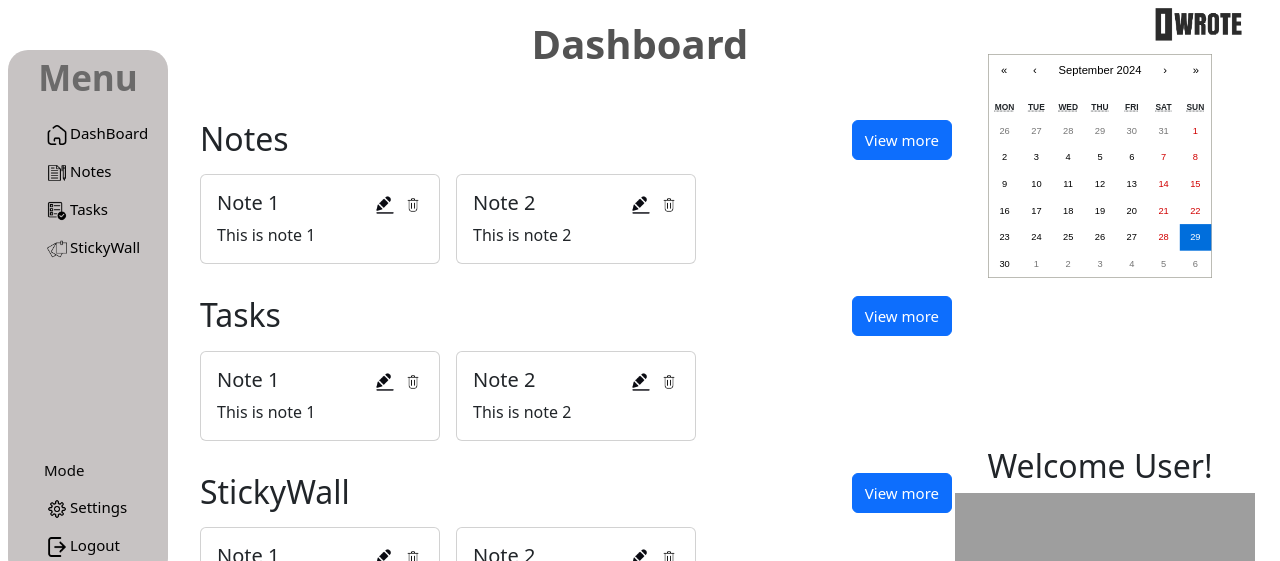
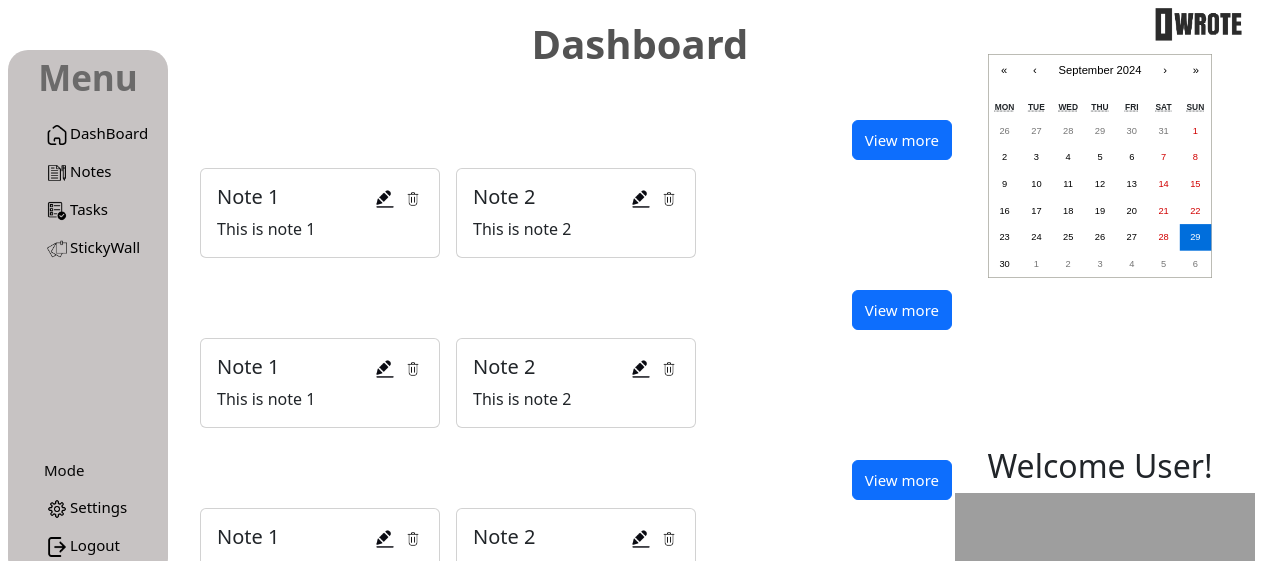
Before and after one commit to dipunjab/iWorte-MERN-Project, a React (Vite) app in the folder frontend/iwrote-mern/: page / in a window 1280 px wide. Shown: the top 561 px of the page. Built offline with nearby package versions, Linux system fonts and the light colour scheme; grey boxes are pictures that could not be loaded.

Commit message:
With Context api 🙃

```diff
--- a/frontend/iwrote-mern/src/App.jsx
+++ b/frontend/iwrote-mern/src/App.jsx
@@ -13,16 +13,6 @@ import ViewNote from "./components/Notes/ViewNote.jsx"
 
 function App() {
 
-  const notes = [
-    {
-      id: 1, title: 'Note 1',
-      content: 'This is note 1'
-    },
-    {
-      id: 2, title: 'Note 2',
-      content: 'This is note 2'
-    }
-  ]
 
   return (
     <>
@@ -33,9 +23,9 @@ function App() {
             <RightBar />
           </div>
           <Routes>
-          <Route path="/" element={<Dashboard notes={notes} />} />
-          <Route path="/notes" element={<Notes notes={notes} />} />
-          <Route path="/viewnote/:noteId" element={<ViewNote notes={notes} />} />
+            <Route path="/" element={<Dashboard />} />
+            <Route path="/notes" element={<Notes />} />
+            <Route path="/viewnote/:noteId" element={<ViewNote />} />
           </Routes>
         </Router>
     </>
--- /dev/null
+++ b/frontend/iwrote-mern/src/ContextApi/NotesContext/NoteContext.js
@@ -0,0 +1,5 @@
+import {createContext} from "react"
+
+const NoteContext = createContext()
+
+export default NoteContext
--- /dev/null
+++ b/frontend/iwrote-mern/src/ContextApi/NotesContext/NoteState.jsx
@@ -0,0 +1,25 @@
+import { useState } from "react";
+import NoteContext from "./NoteContext";
+
+import React from 'react'
+
+function NoteState(props) {
+    const notes = [
+        {
+            id: 1, title: 'Note 1',
+            content: 'This is note 1'
+          },
+        {
+            id: 2, title: 'Note 2',
+            content: 'This is note 2'
+        }
+    ]
+
+  return (
+    <NoteContext.Provider value={{notes}}>
+      {props.children}
+    </NoteContext.Provider>
+  )
+}
+
+export default NoteState
--- a/frontend/iwrote-mern/src/components/Cards(rem)/Cards.jsx
+++ b/frontend/iwrote-mern/src/components/Cards(rem)/Cards.jsx
@@ -1,10 +1,15 @@
-import React from 'react';
+import React, { useContext } from 'react';
 import "./Cards.css";
 import editpng from "../../assets/edit.png";
 import deletepng from "../../assets/delete.png";
 import { useNavigate } from 'react-router-dom';
+import NoteContext from '../../ContextApi/NotesContext/NoteContext';
 
 function Cards(props) {
+
+  const context = useContext(NoteContext)
+  const {notes} = context
+
   const navigate = useNavigate()
   const handleCardClick = (noteId) => {
    navigate(`/viewnote/${noteId}`);
@@ -15,12 +20,12 @@ function Cards(props) {
       {/* Notes displaying section on dashboard */}
       <div className="notes-box mt-4">
         <div className="d-flex justify-content-between align-item-center">
-          <h1 className='fs-2 notes-h1'>{props.title}</h1>
+          <h1 className='fs-2 notes-h1'>{notes.title}</h1>
           <button className={`btn btn-primary view-btn d-${props.display}`}>View more</button>
         </div>
         <div className='notesCard d-flex flex-wrap gap-6'>
-          {props.notes && props.notes.length > 0 ? (
-            props.notes.map((note) => (
+          {notes && notes.length > 0 ? (
+            notes.map((note) => (
               <div key={note.id} className="card m-2 desk-card" onClick={() => handleCardClick(note.id)}>
                 <div className="card-body">
                   <div className='d-flex justify-content-between align-item-center'>
--- a/frontend/iwrote-mern/src/components/Dashboard/Dashboard.jsx
+++ b/frontend/iwrote-mern/src/components/Dashboard/Dashboard.jsx
@@ -1,18 +1,18 @@
-import React, { useState } from 'react'
+import React from 'react'
 import "./Dashboard.css"
 import Cards from '../Cards(rem)/Cards'
 
 
-function Dashboard(props) {
+function Dashboard() {
   return (
     <>
       <div className='dashboard-content'>
         <div className='dashboardHeading'>
           <h1>Dashboard</h1>
         </div>
-        <Cards title="Notes" notes={props.notes}/>
-        <Cards title="Tasks" notes={props.notes}/>
-        <Cards title="StickyWall" notes={props.notes}/>
+        <Cards title="Notes"/>
+        <Cards title="Tasks"/>
+        <Cards title="StickyWall"/>
       </div>
     </>
   )
--- a/frontend/iwrote-mern/src/components/Notes/ViewNote.jsx
+++ b/frontend/iwrote-mern/src/components/Notes/ViewNote.jsx
@@ -1,16 +1,28 @@
-import React from 'react'
+import React, { useContext } from 'react'
 import { useParams } from 'react-router-dom';
+import NoteContext from '../../ContextApi/NotesContext/NoteContext';
 
-function ViewNote(props) {
+function ViewNote() {
+  const context = useContext(NoteContext)
+  const {notes} = context
+
   const { noteId } = useParams();
-    const note = props.notes.find(n => n.id === parseInt(noteId));
+  const note = notes.find(n => n.id === parseInt(noteId));
 
   return (
     <div className="container mt-5">
       {note ? (
         <>
-            <h1>{note.title}</h1>
+            <div className='viewNoteContainer'>
+              <div className='noteTitle'>
+                <h1><i style={{color: "gray"}}>Title:</i> {note.title}</h1>
+              </div>
+              <hr />
+              <div className='noteContent'>
+                  <i style={{color: "gray"}}><h3>Content:-</h3></i>
                   <p>{note.content}</p>
+              </div>
+            </div>
         </>
       ) : (
         <p>Note not found.</p>
--- a/frontend/iwrote-mern/src/main.jsx
+++ b/frontend/iwrote-mern/src/main.jsx
@@ -2,9 +2,12 @@ import { StrictMode } from 'react'
 import { createRoot } from 'react-dom/client'
 import App from './App.jsx'
 import './index.css'
+import NoteState from "./ContextApi/NotesContext/NoteState.jsx"
 
 createRoot(document.getElementById('root')).render(
   <StrictMode>
-    <App />
+    <NoteState>
+      <App />
+    </NoteState>
   </StrictMode>,
 )
```
Lines whose indentation alone changed are shown as unchanged.
